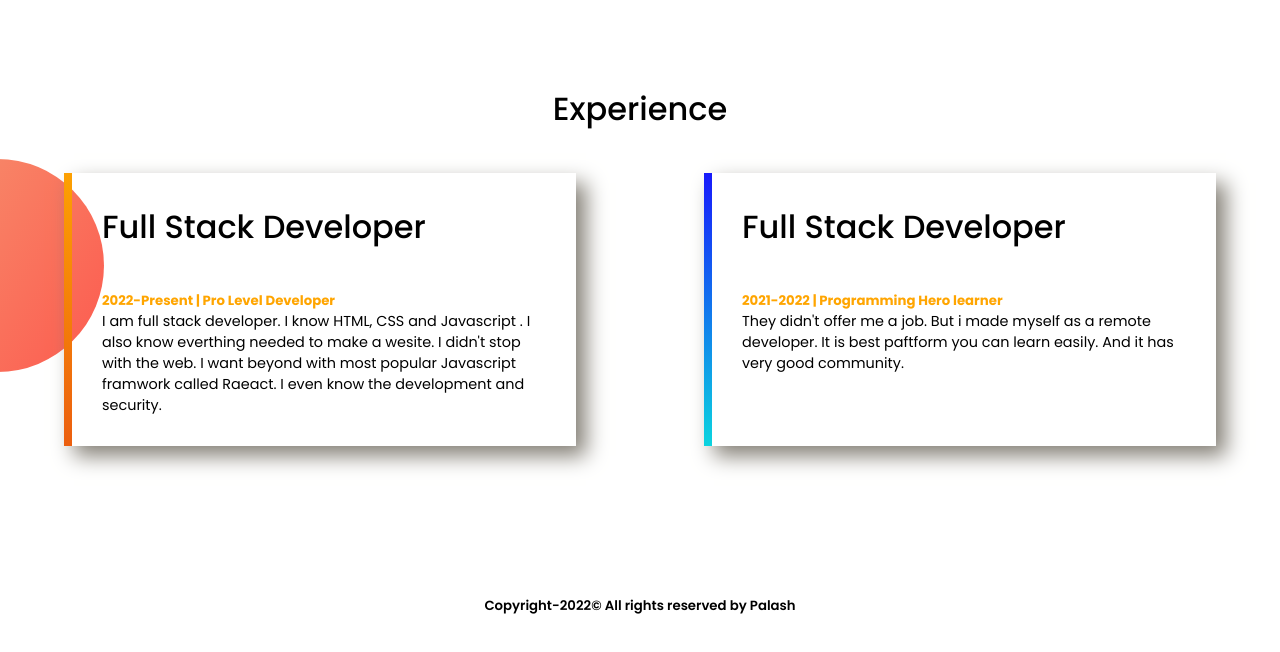
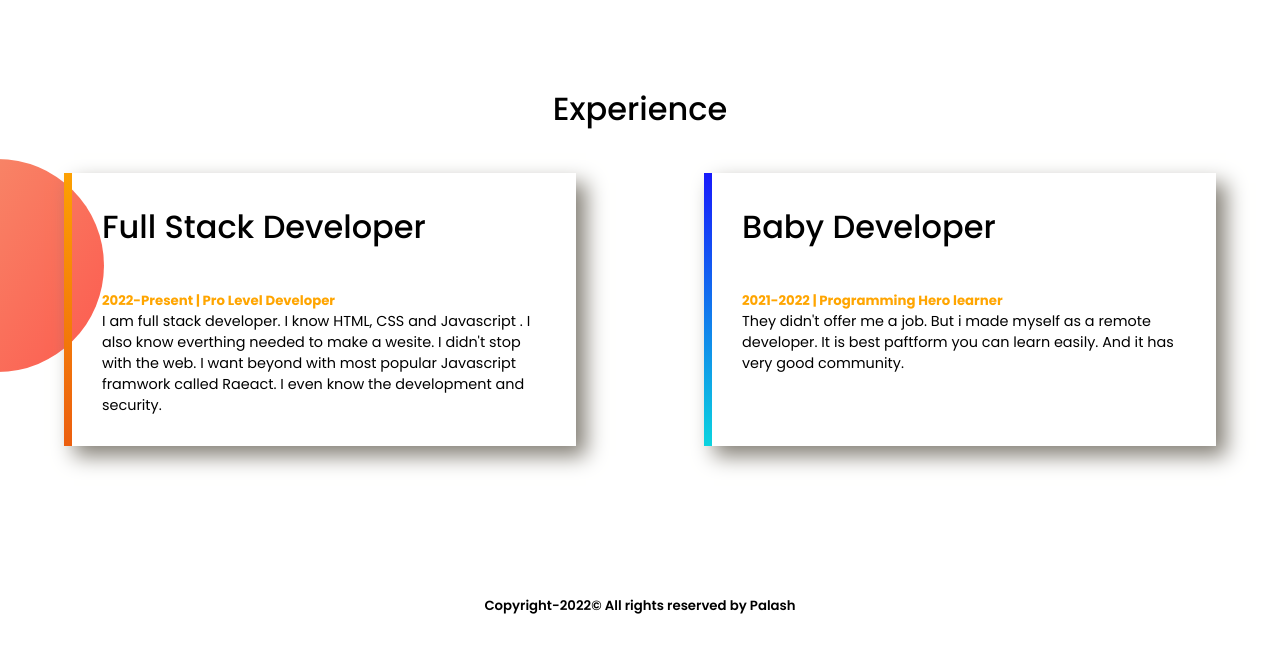
Before and after one commit to PalashDas11/Developer-portfolio, a plain HTML site: page index.html in a window 1280 px wide. Shown: the part 932-1584 px from the top of the page. Drawn offline with Linux system fonts and the light colour scheme.

Commit message:
new changes

```diff
--- a/index.html
+++ b/index.html
@@ -49,7 +49,7 @@
                 <p>I am full stack developer. I know HTML, CSS and Javascript . I also know everthing needed to make a wesite. I didn't stop with the web. I want beyond with most popular Javascript framwork called Raeact. I even know the development and security.  </p>
              </div>
              <div class="baby-developer">
-                 <h1>Full Stack Developer</h1>
+                 <h1>Baby Developer</h1>
                  <h5>2021-2022 | Programming Hero learner</h5>
                  <p>They didn't offer me a job. But i made myself as a remote developer. It is best paftform you can learn easily. And it has very good community.  </p>
              </div>
```
